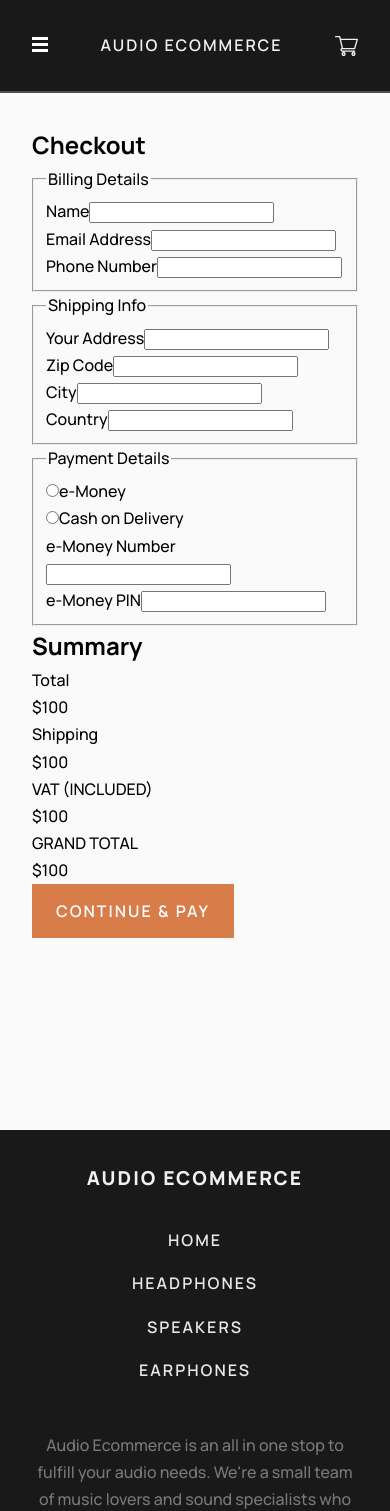
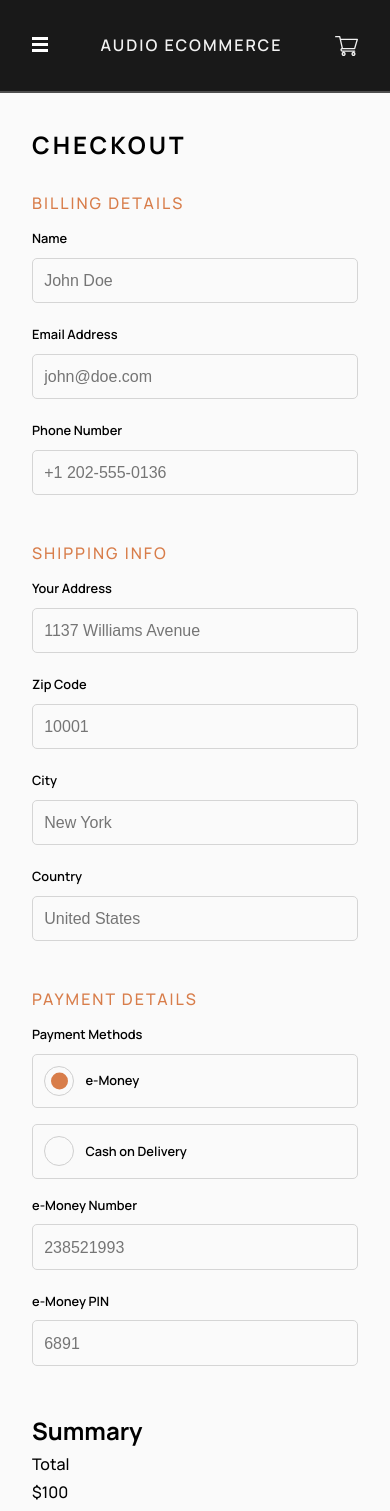
Before and after one commit to Dmitriy24S/audio-ecommerce-app, a Next.js app: page /checkout in a window 390 px wide. Shown: the top 1511 px of the page. Built offline with nearby package versions, Linux system fonts and the light colour scheme.

Commit message:
style: checkout form - mobile style, WIP v1

```diff
--- a/src/components/Checkout/Checkout.module.css
+++ b/src/components/Checkout/Checkout.module.css
@@ -7,3 +7,10 @@
   /* TODO: refactor CSS - fix repeat */
   margin-bottom: 10rem;
 }
+
+.title {
+  text-transform: uppercase;
+  letter-spacing: 3px;
+  /* TODO: refactor CSS - fix repeat ? */
+  margin-bottom: 1.5rem;
+}
--- a/src/components/Checkout/Checkout.tsx
+++ b/src/components/Checkout/Checkout.tsx
@@ -42,8 +42,10 @@ const Checkout = () => {
     formState: { errors },
   } = useForm<IFormInputs>({
     resolver: yupResolver(schema),
+    mode: 'onBlur',
     defaultValues: {
-      payment: '', // prevent null from radio select?
+      // payment: '', // prevent null from radio select?
+      payment: 'e-Money', // default selected?
     },
   })
 
@@ -56,7 +58,7 @@ const Checkout = () => {
 
   return (
     <form className={styles.checkoutForm} onSubmit={handleSubmit(onSubmit)}>
-      <h2>Checkout</h2>
+      <h2 className={styles.title}>Checkout</h2>
       <CheckoutForm register={register} errors={errors} />
       <CheckoutSummary />
     </form>
--- a/src/components/CheckoutForm/CheckoutForm.module.css
+++ b/src/components/CheckoutForm/CheckoutForm.module.css
@@ -0,0 +1,100 @@
+/* TODO: refactor names */
+
+.field {
+  border: none;
+  padding: 0;
+  margin-bottom: 1.5rem;
+}
+.field legend {
+  text-transform: uppercase;
+  letter-spacing: 2px;
+  padding: 0;
+  margin-bottom: 0.7rem;
+  color: var(--brownMedium);
+}
+.field label {
+  font-weight: 600;
+  font-size: 0.8rem;
+  margin-bottom: 0.5rem;
+  display: block;
+}
+
+.inputContainer {
+  display: flex;
+  flex-direction: column;
+  margin-bottom: 1rem;
+}
+.inputContainer input {
+  border-radius: 5px;
+  padding: 0.7rem;
+  border: 1px solid rgb(213, 213, 213);
+  background-color: transparent;
+  font-size: 1.1rem;
+  font-weight: 500;
+  margin-bottom: 0.3rem;
+}
+.inputContainer input::placeholder {
+  font-size: 1rem;
+  font-weight: 400;
+}
+
+.inputContainer input:focus-visible,
+.inputContainer input:target,
+.radioInputContainer label:focus-visible {
+  outline-color: var(--brownMediumLight);
+}
+
+.radioInputContainer {
+  margin-bottom: 0.5rem;
+}
+.radioInputContainer input {
+  display: none;
+}
+.radioInputContainer input:checked ~ .radioInput::after {
+  content: '';
+  position: absolute;
+  background-color: var(--brownMedium);
+  height: 60%;
+  width: 60%;
+  /* height: 80%;
+  width: 80%; */
+  border-radius: 9999px;
+  top: 50%;
+  transform: translateY(-50%);
+  left: 0;
+  right: 0;
+  margin: 0 auto;
+}
+.radioInput {
+  width: 30px;
+  height: 30px;
+  /* width: 40px;
+  height: 40px; */
+  border-radius: 9999px;
+  border: 1px solid var(--grayMedium);
+  position: relative;
+  overflow: hidden;
+  margin-right: 0.7rem;
+}
+.radioInputContainer label {
+  cursor: pointer;
+  /* TODO: refactor / repeat css? */
+  border-radius: 5px;
+  padding: 0.7rem;
+  border: 1px solid rgb(213, 213, 213);
+  display: block;
+  margin-bottom: 1rem;
+  display: flex;
+  align-items: center;
+}
+
+input.inputError {
+  /* outline-color: rgb(205, 8, 8); */
+  /* outline: 2px solid; */
+  /* TODO: refactor names ? */
+  border-color: rgb(205, 8, 8);
+}
+.inputErrorMsg {
+  color: rgb(205, 8, 8);
+  font-size: 0.9rem;
+}
--- a/src/components/CheckoutForm/CheckoutForm.tsx
+++ b/src/components/CheckoutForm/CheckoutForm.tsx
@@ -23,65 +23,109 @@ const CheckoutForm = ({ register, errors }: IProps) => {
   // }
 
   return (
-    <div className={styles.formFields}>
-      <fieldset className={styles.billing}>
+    <>
+      <fieldset className={styles.field}>
         <legend> Billing Details</legend>
         <div className={styles.inputContainer}>
           <label htmlFor='name'>Name</label>
-          <input type='text' id='name' {...register('name')} />
+          <input
+            type='text'
+            id='name'
+            {...register('name')}
+            placeholder='John Doe'
+            className={errors.name ? styles.inputError : ''}
+          />
           <p role='alert' className={styles.inputErrorMsg}>
             {errors.name?.message}
           </p>
         </div>
         <div className={styles.inputContainer}>
           <label htmlFor='email'>Email Address</label>
-          <input type='text' id='email' {...register('email')} />
+          <input
+            type='text'
+            id='email'
+            {...register('email')}
+            placeholder='john@doe.com'
+            className={errors.email ? styles.inputError : ''}
+          />
           <p role='alert' className={styles.inputErrorMsg}>
             {errors.email?.message}
           </p>
         </div>
         <div className={styles.inputContainer}>
           <label htmlFor='phone'>Phone Number</label>
-          <input type='number' id='phone' {...register('phone')} />
+          <input
+            type='number'
+            id='phone'
+            {...register('phone')}
+            placeholder='+1 202-555-0136'
+            className={errors.phone ? styles.inputError : ''}
+          />
           <p role='alert' className={styles.inputErrorMsg}>
             {errors.phone?.message}
           </p>
         </div>
       </fieldset>
-      <fieldset className={styles.shipping}>
+      <fieldset className={styles.field}>
         <legend>Shipping Info</legend>
         <div className={styles.inputContainer}>
           <label htmlFor='address'>Your Address</label>
-          <input type='text' id='address' {...register('address')} />
+          <input
+            type='text'
+            id='address'
+            {...register('address')}
+            placeholder='1137 Williams Avenue'
+            className={errors.address ? styles.inputError : ''}
+          />
           <p role='alert' className={styles.inputErrorMsg}>
             {errors.address?.message}
           </p>
         </div>
         <div className={styles.inputContainer}>
           <label htmlFor='zip'>Zip Code</label>
-          <input type='text' id='zip' {...register('zip')} />
+          <input
+            type='text'
+            id='zip'
+            {...register('zip')}
+            placeholder='10001'
+            className={errors.zip ? styles.inputError : ''}
+          />
           <p role='alert' className={styles.inputErrorMsg}>
             {errors.zip?.message}
           </p>
         </div>
         <div className={styles.inputContainer}>
           <label htmlFor='city'>City</label>
-          <input type='text' id='city' {...register('city')} />
+          <input
+            type='text'
+            id='city'
+            {...register('city')}
+            placeholder='New York'
+            className={errors.city ? styles.inputError : ''}
+          />
           <p role='alert' className={styles.inputErrorMsg}>
             {errors.city?.message}
           </p>
         </div>
         <div className={styles.inputContainer}>
           <label htmlFor='country'>Country</label>
-          <input type='text' id='country' {...register('country')} />
+          <input
+            type='text'
+            id='country'
+            {...register('country')}
+            placeholder='United States'
+            className={errors.country ? styles.inputError : ''}
+          />
           <p role='alert' className={styles.inputErrorMsg}>
             {errors.country?.message}
           </p>
         </div>
       </fieldset>
-      <fieldset className={styles.payment}>
+      <fieldset className={styles.field}>
         <legend>Payment Details</legend>
+        <label htmlFor='payment1'>Payment Methods</label>
         <div className={styles.radioInputContainer}>
+          <label htmlFor='payment1' tabIndex={0}>
             <input
               type='radio'
               id='payment1'
@@ -89,9 +133,13 @@ const CheckoutForm = ({ register, errors }: IProps) => {
               title='e-Money'
               {...register('payment')}
             />
-          <label htmlFor='payment1'>e-Money</label>
+            <div className={styles.radioInput}></div>
+            e-Money
+          </label>
         </div>
+        {/* // TODO: focus aria? */}
         <div className={styles.radioInputContainer}>
+          <label htmlFor='payment2' tabIndex={0}>
             <input
               type='radio'
               {...register('payment')}
@@ -99,27 +147,41 @@ const CheckoutForm = ({ register, errors }: IProps) => {
               value='Cash on Delivery'
               title='Cash on Delivery'
             />
-          <label htmlFor='payment2'>Cash on Delivery</label>
+            <div className={styles.radioInput}></div>
+            Cash on Delivery
+          </label>
           <p role='alert' className={styles.inputErrorMsg}>
             {errors.payment?.message}
           </p>
         </div>
         <div className={styles.inputContainer}>
           <label htmlFor='eMoney'>e-Money Number</label>
-          <input type='number' id='eMoney' {...register('eMoney')} />
+          <input
+            type='number'
+            id='eMoney'
+            {...register('eMoney')}
+            placeholder='238521993'
+            className={errors.eMoney ? styles.inputError : ''}
+          />
           <p role='alert' className={styles.inputErrorMsg}>
             {errors.eMoney?.message}
           </p>
         </div>
         <div className={styles.inputContainer}>
           <label htmlFor='eMoneyPin'>e-Money PIN</label>
-          <input type='number' id='eMoneyPin' {...register('eMoneyPin')} />
+          <input
+            type='number'
+            id='eMoneyPin'
+            {...register('eMoneyPin')}
+            placeholder='6891'
+            className={errors.eMoneyPin ? styles.inputError : ''}
+          />
           <p role='alert' className={styles.inputErrorMsg}>
             {errors.eMoneyPin?.message}
           </p>
         </div>
       </fieldset>
-    </div>
+    </>
   )
 }
 
```
Lines whose indentation alone changed are shown as unchanged.
